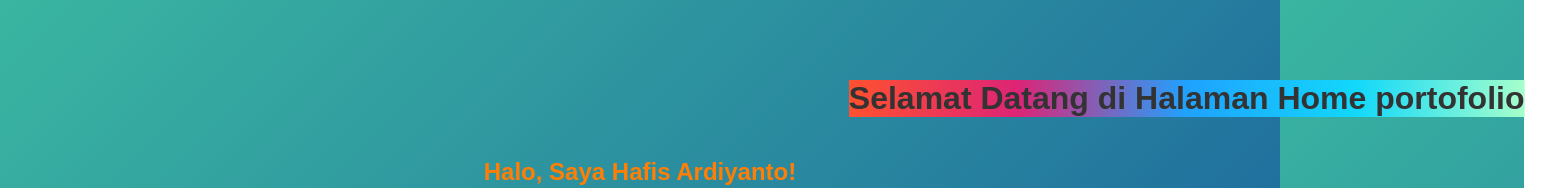
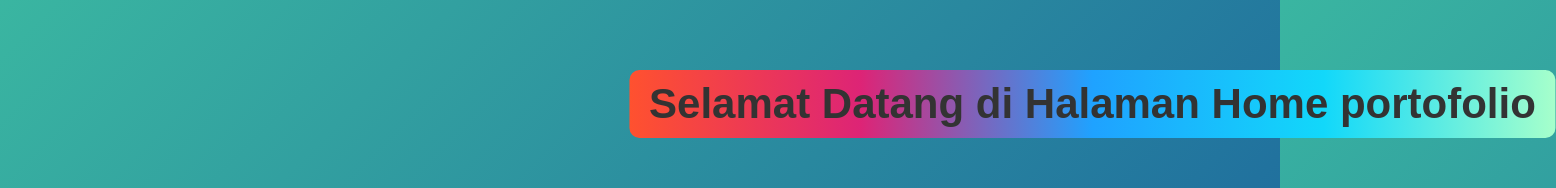
Before and after one commit to hafisardiyanto/belajar_portofolio, a Vue app: page /#/home in a window 1280 px wide. Shown: the part 516-704 px from the top of the page, 1556 px wide, since content can reach past the window. Built offline with nearby package versions, Linux system fonts and the light colour scheme.

Commit message:
ganti header 1

```diff
--- a/src/components/Home.vue
+++ b/src/components/Home.vue
@@ -40,14 +40,22 @@ export default {
 }
 
 h1 {
+  font-family: "Poppins", sans-serif;
+  font-size: 42px; /* untuk memperbesar tulisan */
+   text-align: center;
+  margin-top: 40px;
+  font-weight: 700;
   color: #333;
   display: inline-block;
   white-space: nowrap;
   overflow: hidden;
   position: relative;
+  padding: 10px 20px;
+  border-radius: 10px;
   animation: slide-right 8s linear infinite;
-   background: linear-gradient(90deg, #ff512f, #dd2476, #1fa2ff, #12d8fa, #a6ffcb);
+  background: linear-gradient(90deg, #ff512f, #dd2476, #1fa2ff, #12d8fa, #a6ffcb);
 }
+
 
 
 
```
